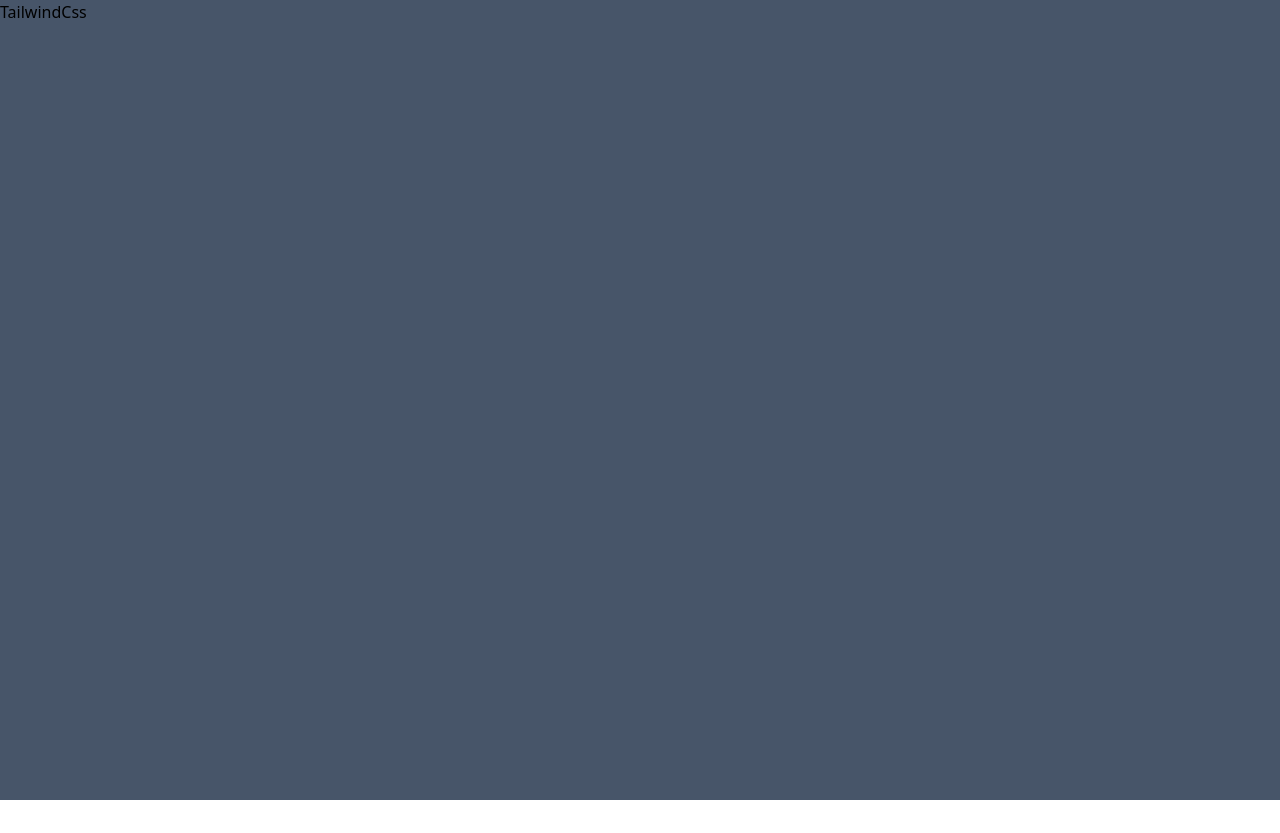
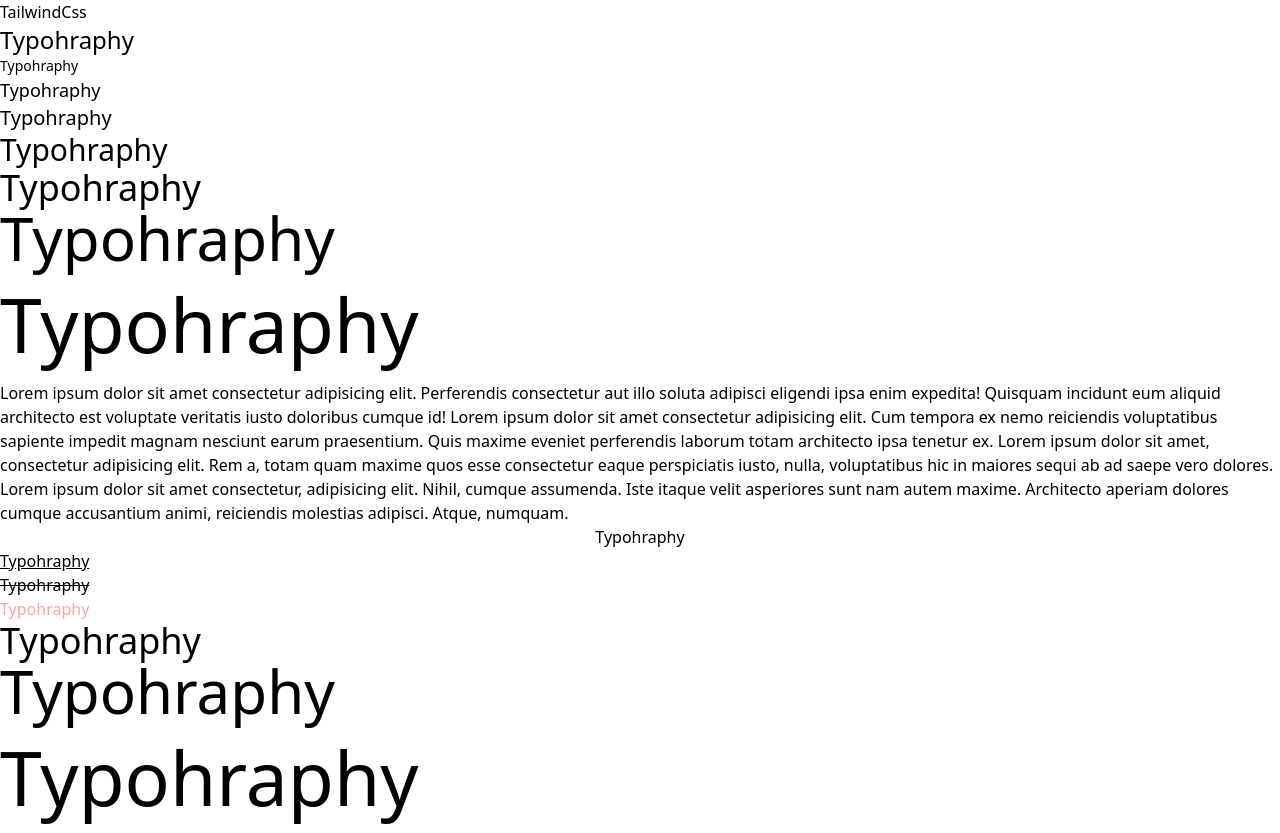
Before and after one commit to rngnnn/RC-19-tailwindcss, a React (Create React App) app: page / in a window 1280 px wide. Before the commit the page ends 800 px from the top, so only its background shows below. Built offline with nearby package versions, Linux system fonts and the light colour scheme.

Commit message:
Work on tailwindscss

```diff
--- a/src/App.js
+++ b/src/App.js
@@ -1,8 +1,11 @@
+import Typography from "./components/Typography";
 
 function App() {
   return (
-    <div className="bg-slate-600 h-screen" >
+    // <div className="bg-slate-600 h-screen">
+    <div>
       TailwindCss
+      <Typography/>
     </div>
   );
 }
--- a/src/components/Typography.jsx
+++ b/src/components/Typography.jsx
@@ -0,0 +1,36 @@
+import React from 'react'
+
+const Typography = () => {
+  return (
+    <div>
+        <h3 className='text-2xl' >Typohraphy</h3>
+        <p className='text-sm' >Typohraphy</p>
+        <p className='text-lg' >Typohraphy</p>
+        <p className='text-xl' >Typohraphy</p>
+        <p className='text-3xl' >Typohraphy</p>
+        <p className='text-4xl' >Typohraphy</p>
+        <p className='text-6xl' >Typohraphy</p>
+        <p className='text-[75px]' >Typohraphy</p>
+        <article>
+            <p className='line-clamp- hover:line-clamp-none' >Lorem ipsum dolor sit amet consectetur adipisicing elit. Perferendis consectetur aut illo soluta adipisci eligendi ipsa enim expedita! Quisquam incidunt eum aliquid architecto est voluptate veritatis iusto doloribus cumque id! Lorem ipsum dolor sit amet consectetur adipisicing elit. Cum tempora ex nemo reiciendis voluptatibus sapiente impedit magnam nesciunt earum praesentium. Quis maxime eveniet perferendis laborum totam architecto ipsa tenetur ex.
+Lorem ipsum dolor sit amet, consectetur adipisicing elit. Rem a, totam quam maxime quos esse consectetur eaque perspiciatis iusto, nulla, voluptatibus hic in maiores sequi ab ad saepe vero dolores.
+Lorem ipsum dolor sit amet consectetur, adipisicing elit. Nihil, cumque assumenda. Iste itaque velit asperiores sunt nam autem maxime. Architecto aperiam dolores cumque accusantium animi, reiciendis molestias adipisci. Atque, numquam.
+
+
+            </p>
+        </article>
+
+
+        <p className='text-center' >Typohraphy</p>
+        <p className='underline' >Typohraphy</p>
+        <p className='line-through' >Typohraphy</p>
+        <p className='text-red-300' >Typohraphy</p>
+        <p className='text-4xl' >Typohraphy</p>
+        <p className='text-6xl' >Typohraphy</p>
+        <p className='text-[75px]' >Typohraphy</p>
+
+    </div>
+  )
+}
+
+export default Typography
```
